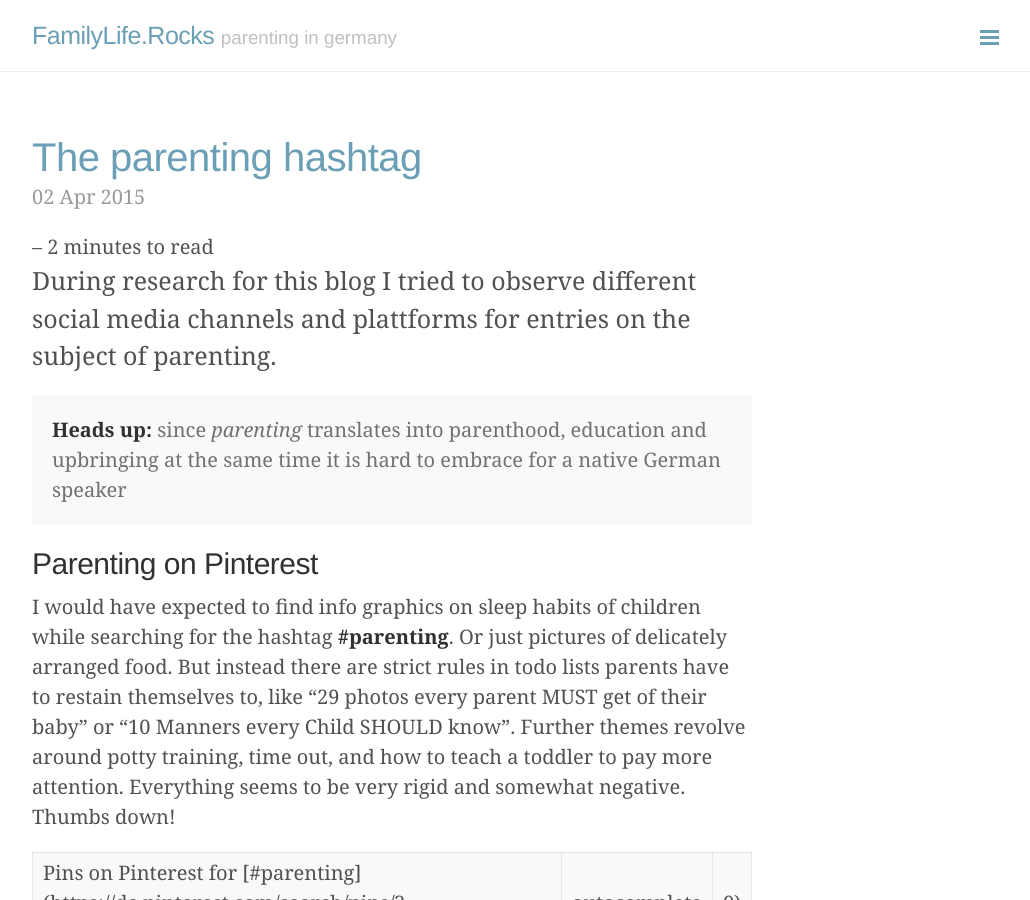
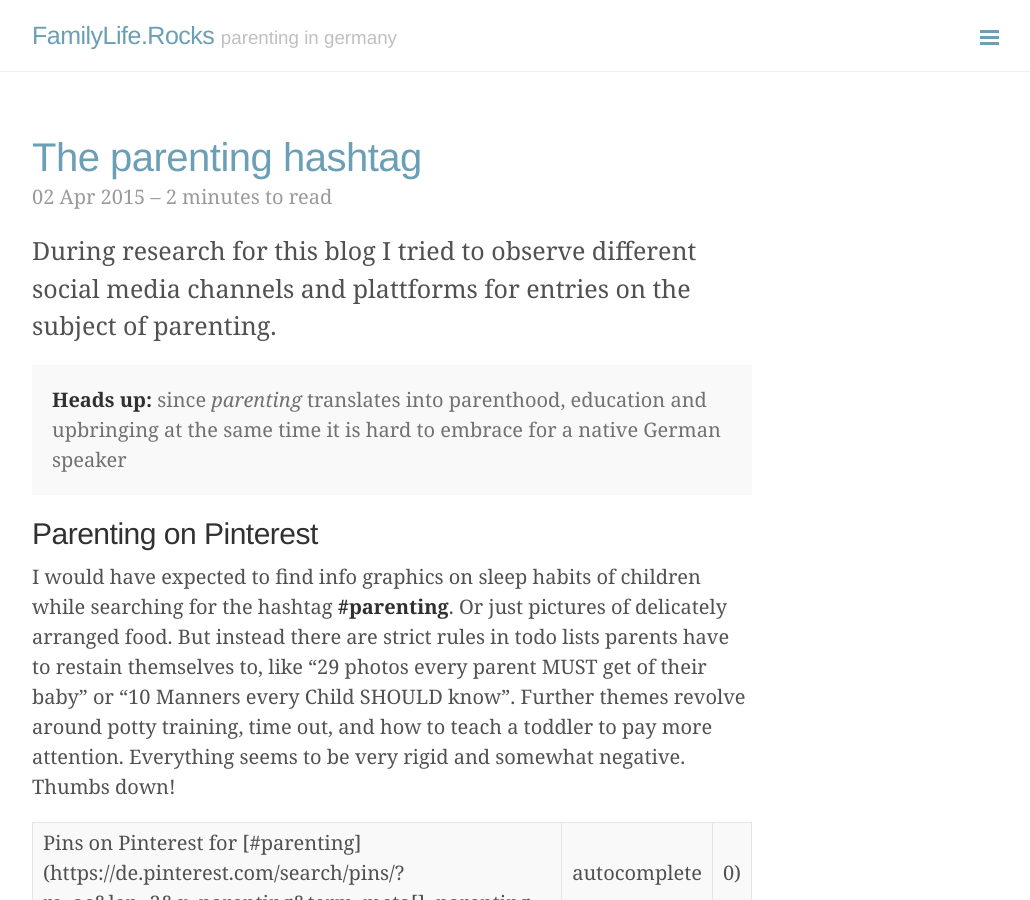
Before and after one commit to meetlisa/familyliferocks, a Jekyll site: the page built from index.html, in a window 1280 px wide and 900 px high. Shown: the whole window, without its empty margins (248-1278 px from the left). Built offline with Jekyll 4.4.1, drawn with Linux system fonts in a browser that asks for light colours; Markdown is read by kramdown in place of the engine named in the settings; the list of posts is cut into pages by our own code; some of the changed text lies outside the part shown.

Commit message:
Update reading time marker

```diff
--- a/_layouts/post.html
+++ b/_layouts/post.html
@@ -4,8 +4,8 @@ layout: default
 
 <div class="post">
   <h1 class="post-title">{{ page.title }}</h1>
-  <span class="post-date">{{ page.date | date_to_string }}</span>
-  <span class="post-reading-time">&ndash;
+  <span class="post-date">{{ page.date | date_to_string }}
+    &ndash;
     {% capture words %}
       {{ page.content | number_of_words | minus: 180 }}
     {% endcapture %}
--- a/index.html
+++ b/index.html
@@ -13,8 +13,8 @@ base_url: "../"
       </a>
     </h1>
 
-    <span class="post-date">{{ post.date | date_to_string }}</span>
-    <span class="post-reading-time">&ndash;
+    <span class="post-date">{{ post.date | date_to_string }}
+      &ndash;
       {% capture words %}
         {{ post.content | number_of_words | minus: 180 }}
       {% endcapture %}
```
